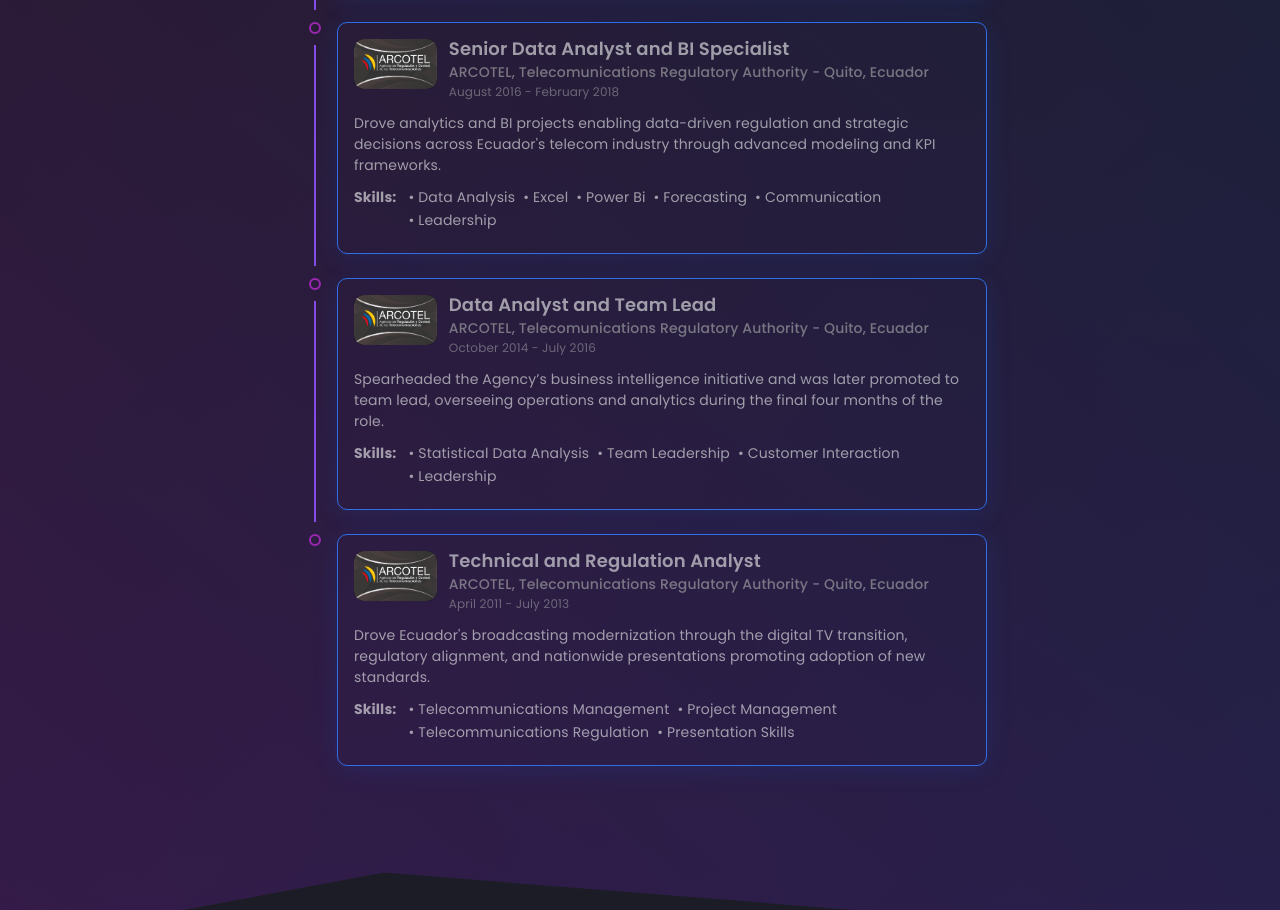
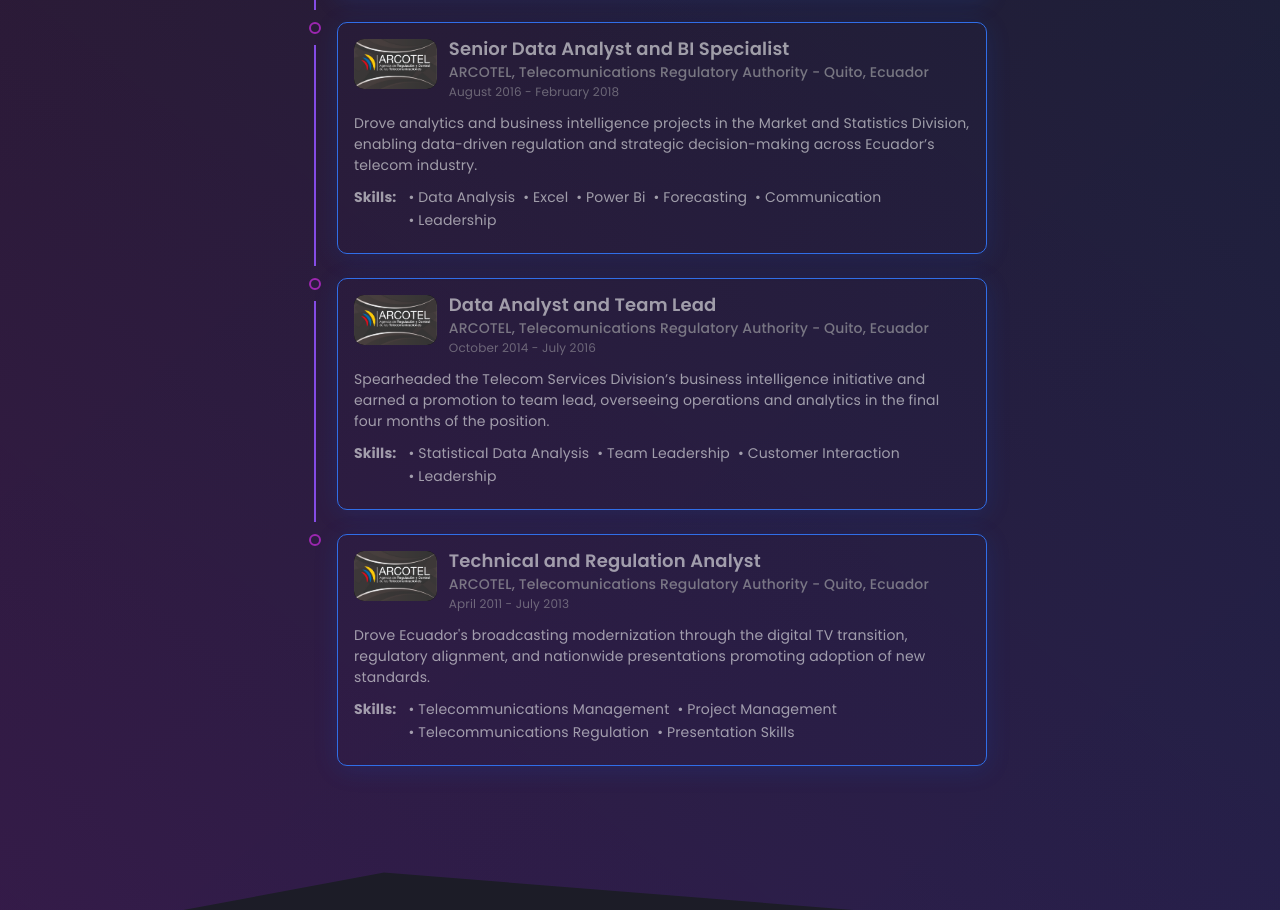
Before and after one commit to javiermerinom/Portfolio, a React (Create React App) app: page / in a window 1280 px wide. Shown: the part 3369-4279 px from the top of the page. Built offline with nearby package versions, Linux system fonts and the light colour scheme.

Commit message:
changes to positions

```diff
--- a/src/data/constants.js
+++ b/src/data/constants.js
@@ -206,7 +206,7 @@ export const experiences = [
     role: "Senior Data Analyst and BI Specialist",
     company: "ARCOTEL, Telecomunications Regulatory Authority - Quito, Ecuador",
     date: "August 2016 - February 2018",
-    desc: "Drove analytics and BI projects enabling data-driven regulation and strategic decisions across Ecuador's telecom industry through advanced modeling and KPI frameworks.",
+    desc: "Drove analytics and business intelligence projects in the Market and Statistics Division, enabling data-driven regulation and strategic decision-making across Ecuador’s telecom industry.",
     skills: [
       "Data Analysis",
       "Excel",
@@ -222,7 +222,7 @@ export const experiences = [
     role: "Data Analyst and Team Lead",
     company: "ARCOTEL, Telecomunications Regulatory Authority - Quito, Ecuador",
     date: "October 2014 - July 2016",
-    desc: "Spearheaded the Agency’s business intelligence initiative and was later promoted to team lead, overseeing operations and analytics during the final four months of the role.",
+    desc: "Spearheaded the Telecom Services Division’s business intelligence initiative and earned a promotion to team lead, overseeing operations and analytics in the final four months of the position.",
     skills: [
       "Statistical Data Analysis",
       "Team Leadership",
```
